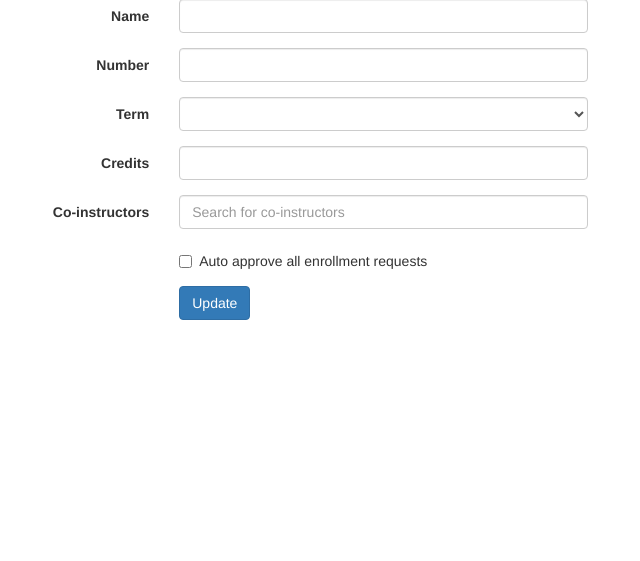
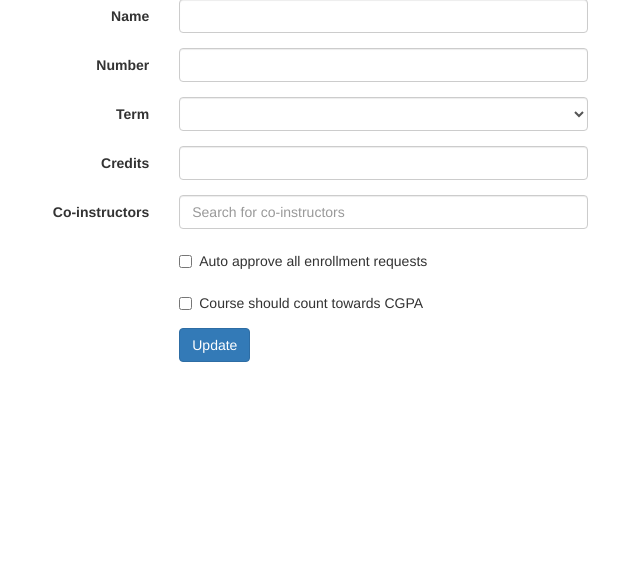
Before and after one commit to s-gv/course-registration-app, a Django app: template coursereg/templates/coursereg/course_update.html in a window 1280 px wide. Shown: the part 238-799 px from the top of the page, without its empty margins (37-677 px from the left). Run offline with Django 3.2, Linux system fonts and the light colour scheme; the template is opened without the code that fills it, so the values that code supplies are empty; parts of the project's set-up code (start-up, migrations or seed data) failed here and were passed over; some libraries are stand-ins or nearby versions.

Commit message:
Option to create courses that dont count towards CGPA

```diff
--- a/coursereg/templates/coursereg/course_update.html
+++ b/coursereg/templates/coursereg/course_update.html
@@ -101,6 +101,20 @@
                 </div>
                 <div class="form-group">
                     <div class="col-sm-offset-3 col-sm-9">
+                        <div class="checkbox">
+                            <label>
+                                {% if course.should_count_towards_cgpa %}
+                                <input type="checkbox" name="should_count_towards_cgpa" value="true" checked>
+                                {% else %}
+                                <input type="checkbox" name="should_count_towards_cgpa" value="true">
+                                {% endif %}
+                                Course should count towards CGPA
+                            </label>
+                        </div>
+                    </div>
+                </div>
+                <div class="form-group">
+                    <div class="col-sm-offset-3 col-sm-9">
                         <button type="submit" class="btn btn-primary">Update</button>
                     </div>
                 </div>
```
Also changed, not shown: coursereg/templates/coursereg/course_new.html (+9 -0 lines), coursereg/views/instructor.py (+4 -13 lines), db.sqlite3.
